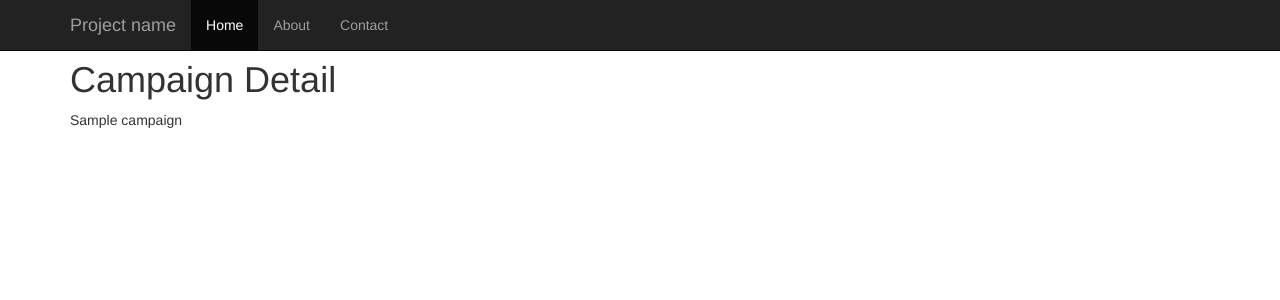
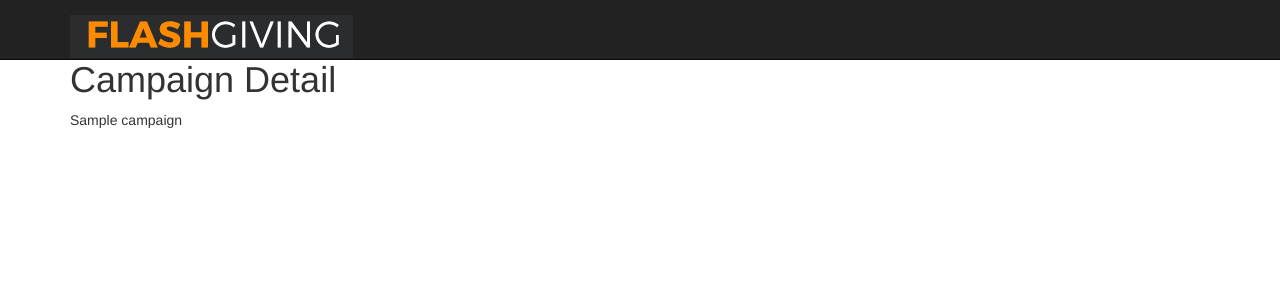
Before and after one commit to toast38coza/FlashGiving, a Django app: a page that uses campaign/templates/base.html in a window 1280 px wide. Shown: the top 300 px of the page. Run offline with Django 3.2, Linux system fonts and the light colour scheme; tables that the repository leaves empty hold one stand-in row (values such as "Sample post"); parts of the project's set-up code (start-up, migrations or seed data) failed here and were passed over; some libraries are stand-ins or nearby versions.

Commit message:
Adds logo

```diff
--- a/campaign/templates/base.html
+++ b/campaign/templates/base.html
@@ -10,7 +10,7 @@
     <meta name="author" content="">
     <link rel="icon" href="../../favicon.ico">
 
-    <title>Starter Template for Bootstrap</title>
+    <title>{{page_title|default:"FlashGive"}}</title>
 
     <!-- Latest compiled and minified CSS -->
     <link rel="stylesheet" href="https://maxcdn.bootstrapcdn.com/bootstrap/3.3.6/css/bootstrap.min.css" integrity="sha384-1q8mTJOASx8j1Au+a5WDVnPi2lkFfwwEAa8hDDdjZlpLegxhjVME1fgjWPGmkzs7" crossorigin="anonymous">
@@ -24,24 +24,15 @@
 
   <body>
 
-    <nav class="navbar navbar-inverse navbar-fixed-top">
+    <nav class="navbar navbar-inverse navbar-fixed-top" style='min-height:60px;'>
       <div class="container">
         <div class="navbar-header">
-          <button type="button" class="navbar-toggle collapsed" data-toggle="collapse" data-target="#navbar" aria-expanded="false" aria-controls="navbar">
-            <span class="sr-only">Toggle navigation</span>
-            <span class="icon-bar"></span>
-            <span class="icon-bar"></span>
-            <span class="icon-bar"></span>
-          </button>
-          <a class="navbar-brand" href="#">Project name</a>
+
+          <a class="navbar-brand" href="#">
+          <img src="{% static "images/logo.png" %}" title="FlashGive" />
+          </a>
+
         </div>
-        <div id="navbar" class="collapse navbar-collapse">
-          <ul class="nav navbar-nav">
-            <li class="active"><a href="#">Home</a></li>
-            <li><a href="#about">About</a></li>
-            <li><a href="#contact">Contact</a></li>
-          </ul>
-        </div><!--/.nav-collapse -->
       </div>
     </nav>
 
```
Also changed, not shown: campaign/static/images/logo.png (added), 1 other file.
